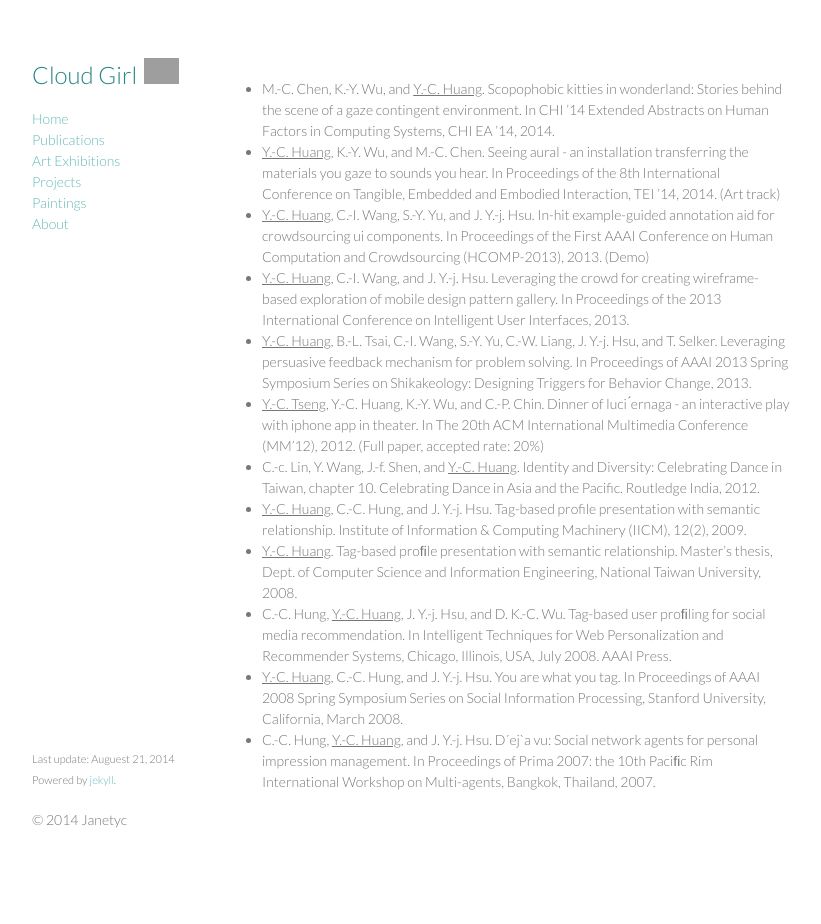
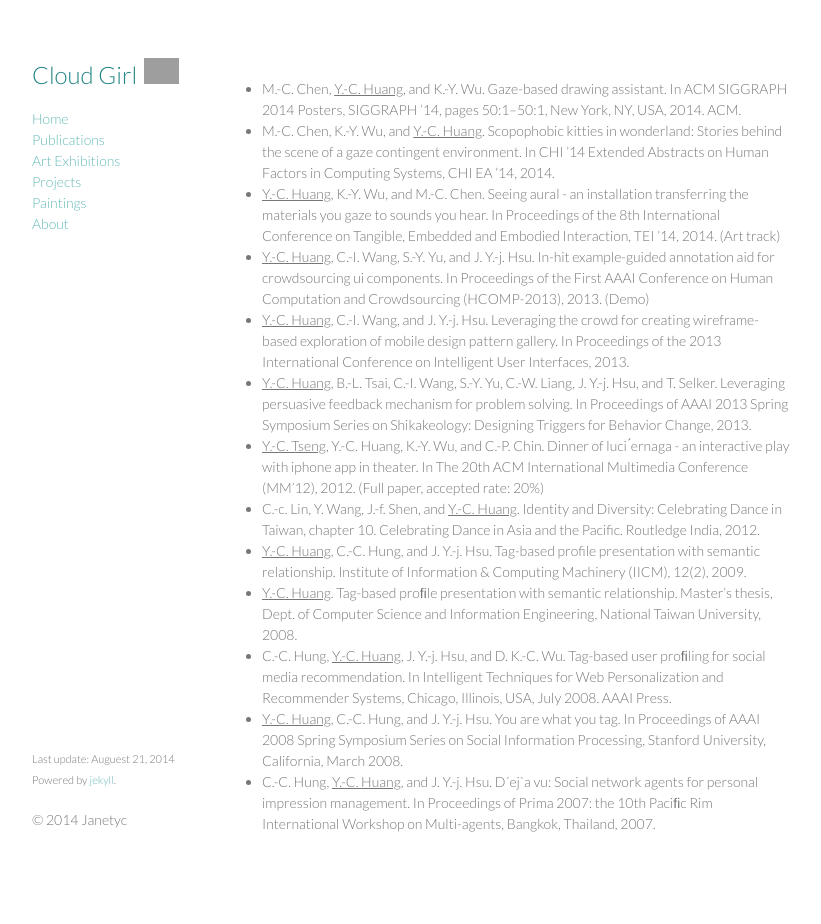
Before and after one commit to janetyc/janetyc.github.com, a Jekyll site: the page built from publications.html, in a window 1280 px wide. Shown: the whole page, without its empty margins (218-1039 px from the left). Built offline with Jekyll 4.4.1, drawn with Linux system fonts in a browser that asks for light colours; Markdown is read by kramdown in place of the engine named in the settings; before the commit the page ends 900 px from its top, so only the background shows below that; grey boxes are pictures that could not be loaded.

Commit message:
add SIGGRAPH 2014 poster

```diff
--- a/publications.html
+++ b/publications.html
@@ -4,6 +4,7 @@ title: Janetyc's Publications
 ---
 
 <ul>
+  <li>M.-C. Chen, <u>Y.-C. Huang</u>, and K.-Y. Wu. Gaze-based drawing assistant. In ACM SIGGRAPH 2014 Posters, SIGGRAPH ’14, pages 50:1–50:1, New York, NY, USA, 2014. ACM.</li>
   <li>M.-C. Chen, K.-Y. Wu, and <u>Y.-C. Huang</u>. Scopophobic kitties in wonderland: Stories behind the scene of a gaze contingent environment. In CHI ’14 Extended Abstracts on Human Factors in Computing Systems, CHI EA ’14, 2014.</li>
   <li><u>Y.-C. Huang</u>, K.-Y. Wu, and M.-C. Chen. Seeing aural - an installation transferring the materials you gaze to sounds you hear. In Proceedings of the 8th International Conference on Tangible, Embedded and Embodied Interaction, TEI ’14, 2014. (Art track)</li>
   <li><u>Y.-C. Huang</u>, C.-I. Wang, S.-Y. Yu, and J. Y.-j. Hsu. In-hit example-guided annotation aid for crowdsourcing ui components. In Proceedings of the First AAAI Conference on Human Computation and Crowdsourcing (HCOMP-2013), 2013. (Demo)</li>
```
Lines whose indentation alone changed are shown as unchanged.
